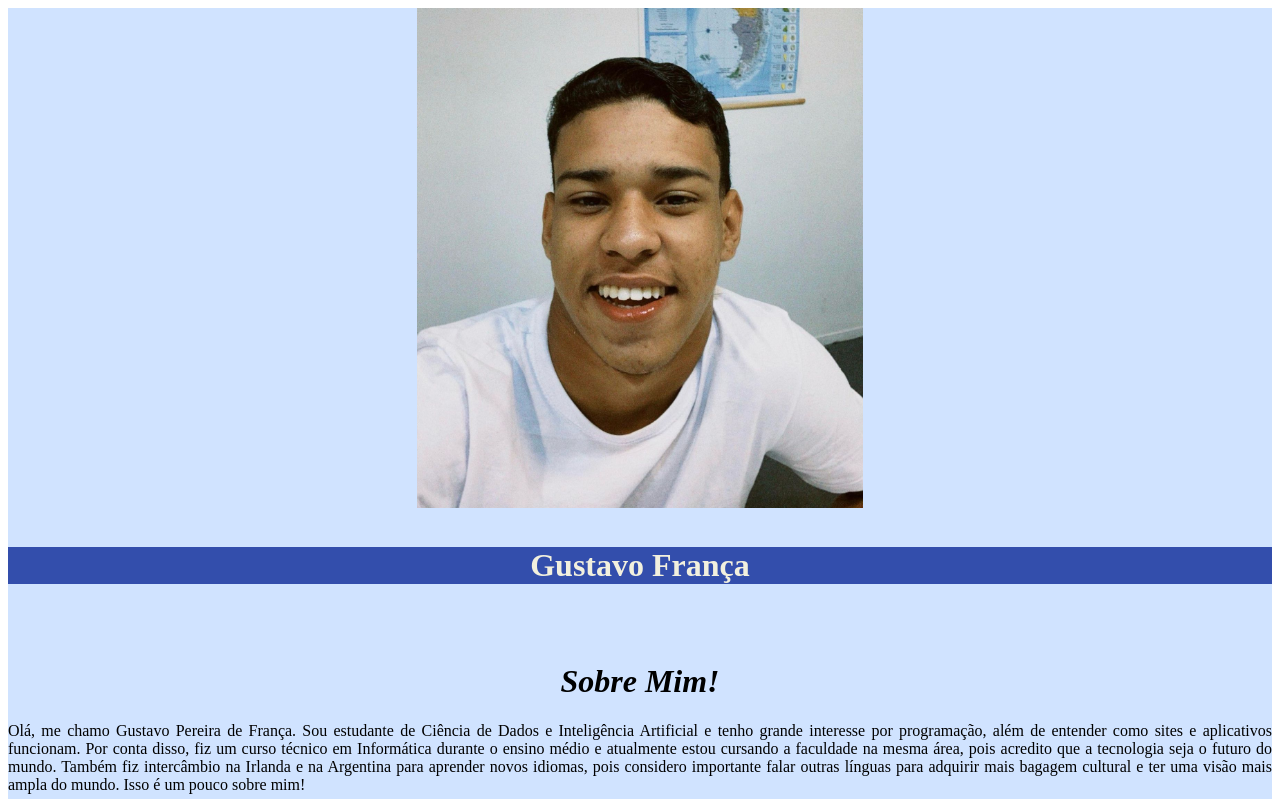
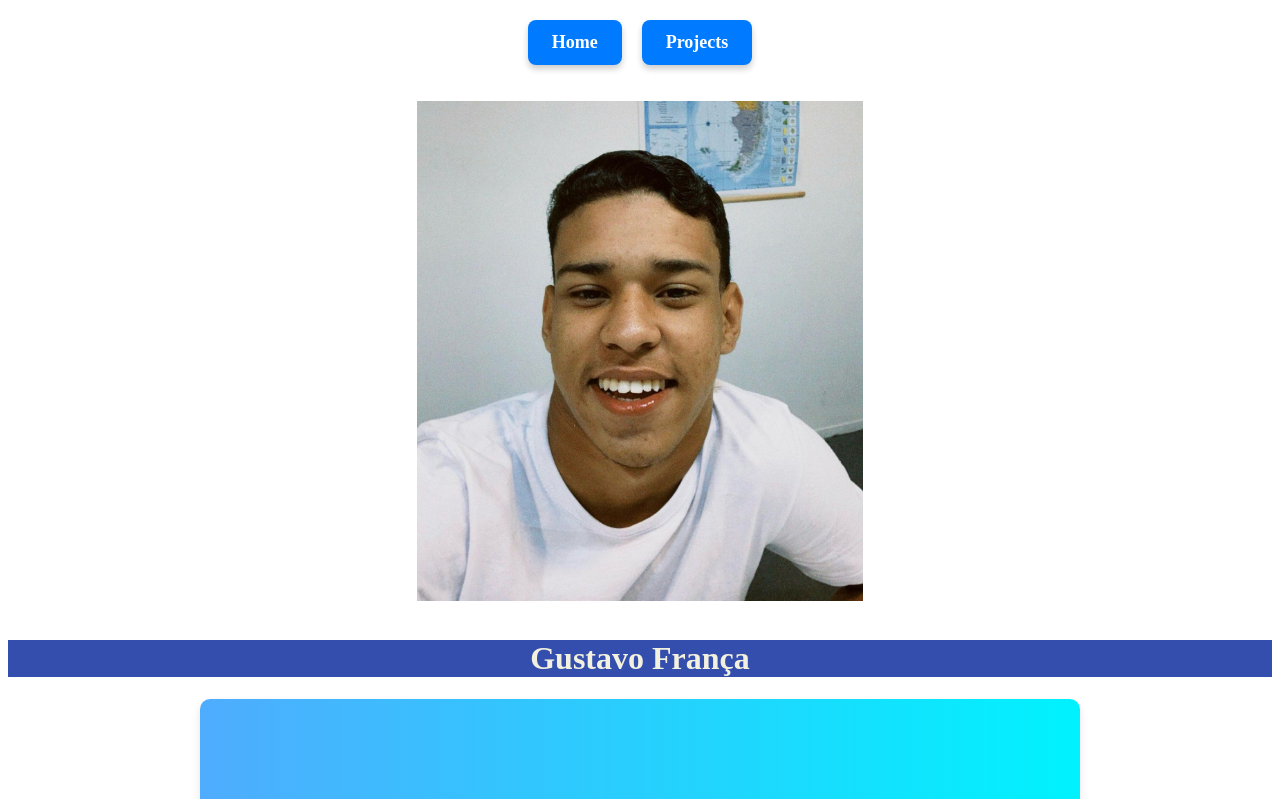
Before and after one commit to GustavopFranca/FullStack, a plain HTML site: page lab1/index.html in a window 1280 px wide. Shown: the top 799 px of the page. Drawn offline with Linux system fonts and the light colour scheme.

Commit message:
alteracçoes no css da pagin home e criação da pagina projects

```diff
--- a/lab1/index.html
+++ b/lab1/index.html
@@ -1,22 +1,33 @@
 <!DOCTYPE html>
 <html>
-    <div class="div_fundo">
+
     <head>
         <title>
            Minha pagina
         </title>
-
         <meta charset="UTF-8">
         <link href="style.css" rel="stylesheet">
-       <div  class="div_eu">
-        <img height="500" src="img/eu.png">
 
-        <br/>
-        <h1> Gustavo França</h1>
-    </div>
 
     </head>
     <body>
+
+     <!-- Links para outras páginas -->
+<div class="botao">
+    <a href="index.html">Home</a>
+    <a href="projects.html">Projects</a>
+</div>
+<br/>
+<br/>
+        <!--Eu-->
+        <div  class="div_eu">
+            <img height="500" src="img/eu.png">
+
+            <br/>
+            <h1> Gustavo França</h1>
+        </div>
+
+        <!--Sobre-->
         <div class="div_sobre">
             <br/>
             <br/>
@@ -32,6 +43,8 @@ Também fiz intercâmbio na Irlanda e na Argentina para aprender novos idiomas,
 Isso é um pouco sobre mim!
         </p>
     </div>
+
+    <!--Gosto de fazer-->
         <div class="div_1">
         <h3>Lista do que Gosto de Fazer</h3>
 
@@ -59,7 +72,7 @@ Isso é um pouco sobre mim!
             </li>
 
         </ul>
-
+        <!--Links -->
         <h3>
             links de lugares que cursei
         </h3>
@@ -88,6 +101,7 @@ Isso é um pouco sobre mim!
         </ul>
     </div>
 
+        <!--Onde Moro-->
         <h3>
             Onde moro
         </h3>
@@ -96,16 +110,20 @@ Isso é um pouco sobre mim!
 
         <br/>
 
+        <!--Meu  Filme Favorio-->
+
         <h3>Meu Filme favorito</h3>
 
         <iframe width="560" height="315" src="https://www.youtube.com/embed/sSbxgk5IEMU?si=gt6jG6_oOs8_iLfV" title="YouTube video player" frameborder="0" allow="accelerometer; autoplay; clipboard-write; encrypted-media; gyroscope; picture-in-picture; web-share" referrerpolicy="strict-origin-when-cross-origin" allowfullscreen></iframe>
 
         <br/>
 
+        <!--Minha Musica Favorita-->
+
         <h3>Musica favorita</h3>
 
         <iframe width="560" height="315" src="https://www.youtube.com/embed/xpVfcZ0ZcFM?si=A57PXZKg1ybTXIzB" title="YouTube video player" frameborder="0" allow="accelerometer; autoplay; clipboard-write; encrypted-media; gyroscope; picture-in-picture; web-share" referrerpolicy="strict-origin-when-cross-origin" allowfullscreen></iframe>
 
-    </div>
+
     </body>
 </html>
--- a/lab1/style.css
+++ b/lab1/style.css
@@ -1,6 +1,32 @@
-.div_fundo{
-    background-color: #d0e3ff;
+.botao {
+    display: flex;
+    justify-content: center;
+    gap: 20px; /* Espaçamento entre os botões */
+    margin-top: 20px;
 }
+
+.botao a {
+    text-decoration: none;
+    font-size: 18px;
+    font-weight: bold;
+    color: white;
+    background-color: #007bff;
+    padding: 12px 24px;
+    border-radius: 8px;
+    transition: 0.3s ease-in-out;
+    box-shadow: 0px 4px 6px rgba(0, 0, 0, 0.2);
+}
+
+.botao a:hover {
+    background-color: #0056b3;
+    transform: scale(1.05);
+}
+
+.botao a:active {
+    background-color: #004080;
+}
+
+
 /* EU */
 .div_eu h1{
 
@@ -17,12 +43,40 @@
 
 /* Sobre Mim*/
 
-.div_sobre h1{
+
+
+.div_sobre {
+    display: flex;
+    flex-direction: column;
+    align-items: center;
+    justify-content: center;
     text-align: center;
-    font-style: italic;
+    padding: 40px;
+    border-radius: 10px;
+    box-shadow: 0px 4px 10px rgba(0, 0, 0, 0.1);
+    max-width: 800px;
+    background: rgba(255, 255, 255, 0.1);
+    backdrop-filter: blur(10px);
+    height: 100%;
+    margin: 0;
+    display: flex;
+    align-items: center;
+    justify-content: center;
+    background: linear-gradient(to right, #4facfe, #00f2fe);
+    font-family: Arial, sans-serif;
+    display: block;
+    margin-left: auto ;
+    margin-right: auto;
 }
 
+.div_sobre h1 {
+    font-size: 2.5rem;
+    margin-bottom: 20px;
+    color: white;
+}
 
-.div_sobre p{
-    text-align:justify;
+.div_sobre p {
+    font-size: 1.2rem;
+    line-height: 1.6;
+    color: white;
 }
```
Also changed, not shown: lab1/projects.html (+23 -0 lines), lab1/stylep.css (added).
